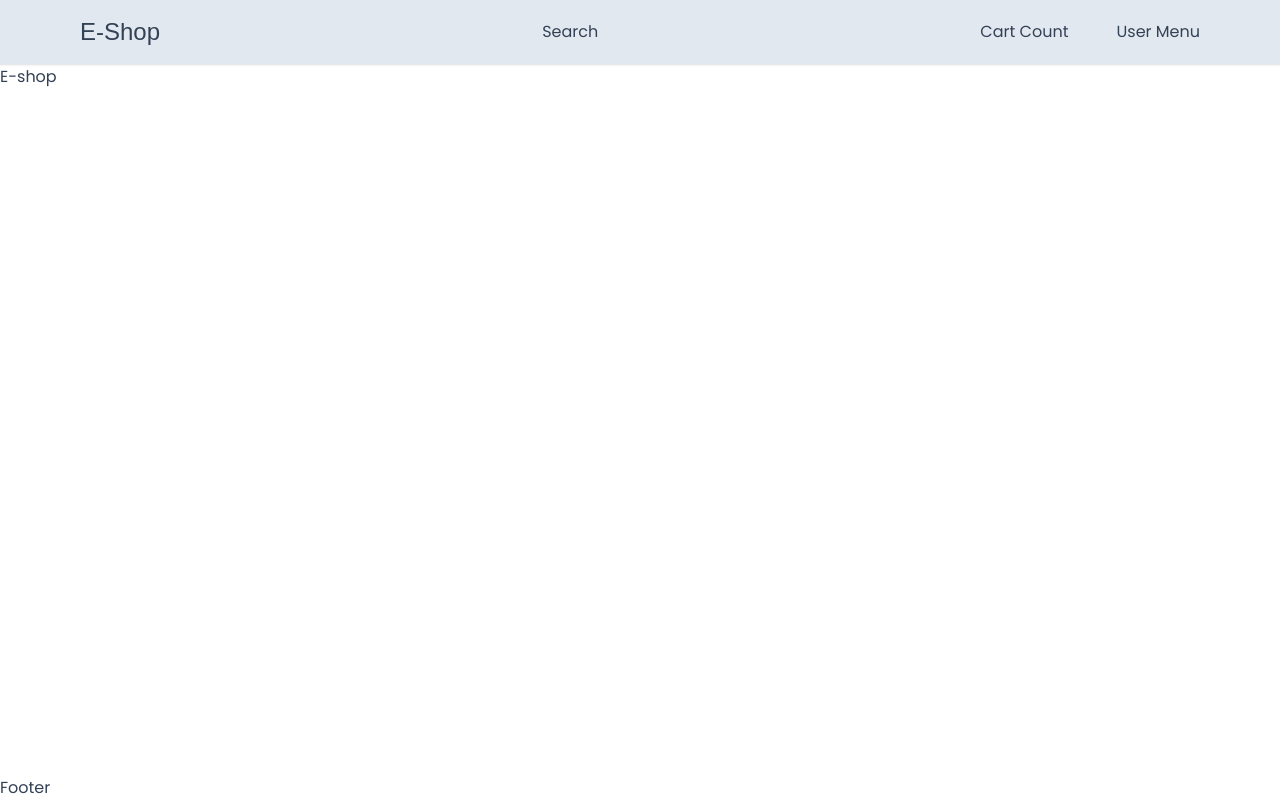
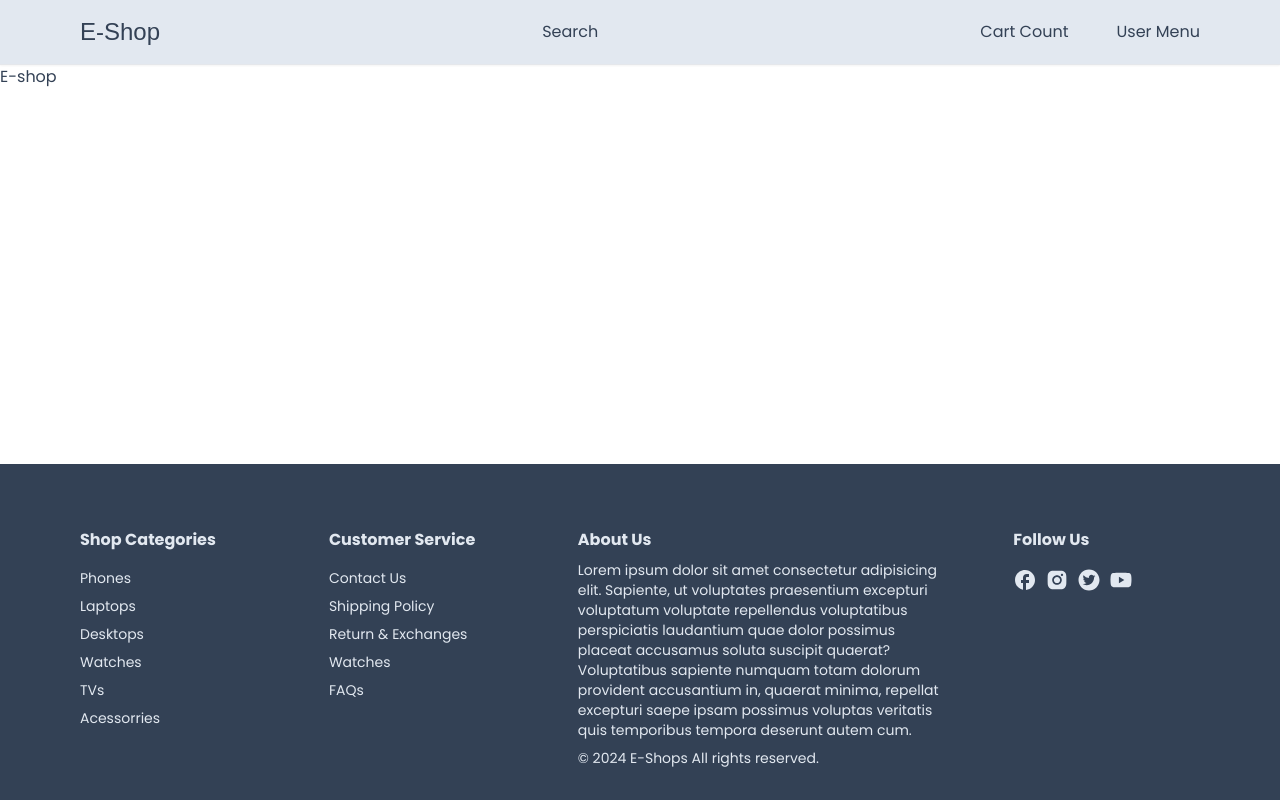
Before and after one commit to SouravMahmud32/e-shop, a Next.js app: page / in a window 1280 px wide. Built offline with nearby package versions, Linux system fonts and the light colour scheme; a web font is replaced by a local one.

Commit message:
footer part added

```diff
--- a/app/components/footer/Footer.tsx
+++ b/app/components/footer/Footer.tsx
@@ -1,7 +1,57 @@
+import Link from "next/link";
+import Container from "../Container";
+import FooterList from "./FooterList";
+import { MdFacebook } from "react-icons/md";
+import { AiFillTwitterCircle, AiFillInstagram, AiFillYoutube } from "react-icons/ai";
+
 const Footer = () => {
-    return (
-        <h6>Footer</h6>
-     );
-}
+  return (
+    <footer className="bg-slate-700 text-slate-200 text-sm mt-16">
+      <Container>
+        <div className="flex flex-col md:flex-row justify-between pt-16 pb-8">
+          <FooterList>
+            <h3 className="text-base font-extrabold mb-2">Shop Categories</h3>
+            <Link href="#">Phones</Link>
+            <Link href="#">Laptops</Link>
+            <Link href="#">Desktops</Link>
+            <Link href="#">Watches</Link>
+            <Link href="#">TVs</Link>
+            <Link href="#">Acessorries</Link>
+          </FooterList>
+          <FooterList>
+            <h3 className="text-base font-extrabold mb-2">Customer Service</h3>
+            <Link href="#">Contact Us</Link>
+            <Link href="#">Shipping Policy</Link>
+            <Link href="#">Return & Exchanges</Link>
+            <Link href="#">Watches</Link>
+            <Link href="#">FAQs</Link>
+          </FooterList>
+          <div className="w-full md:w-1/3 mb-6 md:mb-0">
+            <h3 className="text-base font-extrabold mb-2">About Us</h3>
+            <p className="mb-2">
+              Lorem ipsum dolor sit amet consectetur adipisicing elit. Sapiente,
+              ut voluptates praesentium excepturi voluptatum voluptate
+              repellendus voluptatibus perspiciatis laudantium quae dolor
+              possimus placeat accusamus soluta suscipit quaerat? Voluptatibus
+              sapiente numquam totam dolorum provident accusantium in, quaerat
+              minima, repellat excepturi saepe ipsam possimus voluptas veritatis
+              quis temporibus tempora deserunt autem cum.
+            </p>
+            <p>&copy; {new Date().getFullYear()} E-Shops All rights reserved.</p>
+          </div>
+          <FooterList>
+          <h3 className="text-base font-extrabold mb-2">Follow Us</h3>
+          <div className="flex gap-2">
+          <Link href="#"><MdFacebook size={24}></MdFacebook></Link>
+          <Link href="#"><AiFillInstagram size={24}></AiFillInstagram></Link>
+          <Link href="#"><AiFillTwitterCircle size={24}></AiFillTwitterCircle></Link>
+          <Link href="#"><AiFillYoutube size={24}></AiFillYoutube></Link>
+          </div>
+          </FooterList>
+        </div>
+      </Container>
+    </footer>
+  );
+};
 
 export default Footer;
--- /dev/null
+++ b/app/components/footer/FooterList.tsx
@@ -0,0 +1,14 @@
+
+interface FooterListProps{
+    children: React.ReactNode;
+}
+
+const FooterList: React.FC<FooterListProps> = ({children}) => {
+    return (
+        <div className="w-full sm:w-1/2 md:w-1/4 lg:w-1/6 mb-6 flex flex-col gap-2">
+            {children}
+        </div>
+     );
+}
+
+export default FooterList;
--- a/package.json
+++ b/package.json
@@ -19,6 +19,7 @@
     "postcss": "8.4.33",
     "react": "18.2.0",
     "react-dom": "18.2.0",
+    "react-icons": "^5.0.1",
     "tailwindcss": "3.4.1",
     "typescript": "5.3.3"
   }
```
Also changed, not shown: 1 other file (tests, documents, lock files or other folders).
